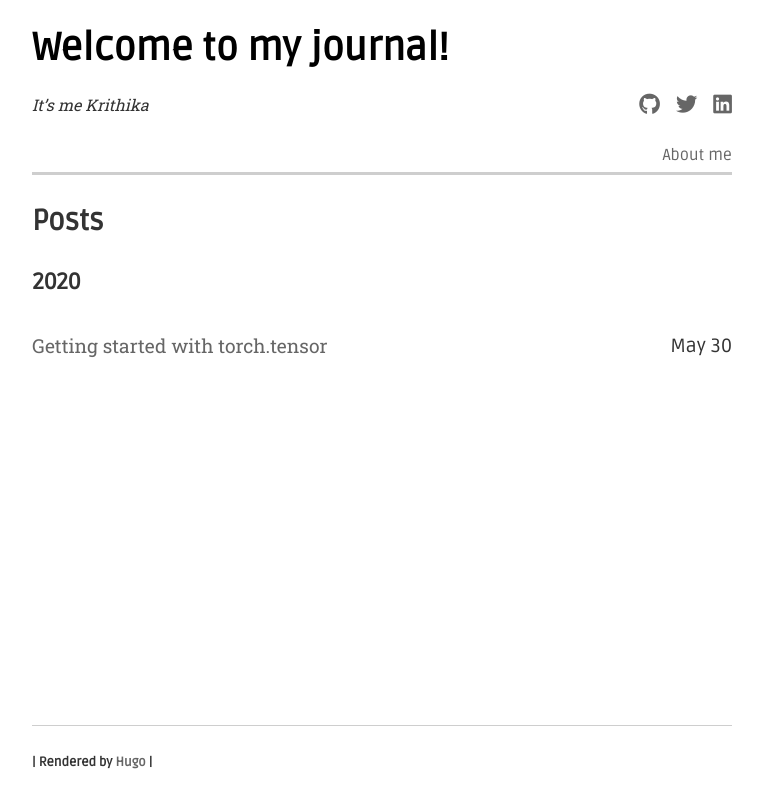
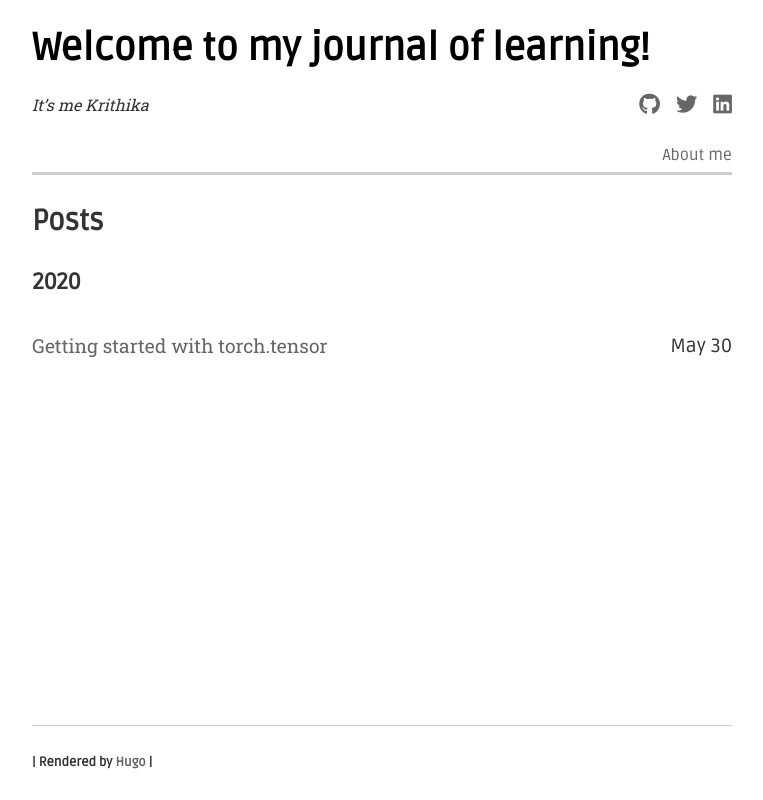
Before and after one commit to KrithikaJayaraman/blog, a plain HTML site: page posts.html in a window 1280 px wide. Shown: the whole page, without its empty margins (258-1021 px from the left). Drawn offline with nearby package versions, Linux system fonts and the light colour scheme.

Commit message:
Update posts.html

```diff
--- a/posts.html
+++ b/posts.html
@@ -6,7 +6,7 @@
   <title>Welcome to my blog!</title>
   <meta charset="utf-8" />
 <meta name="viewport" content="width=device-width, initial-scale=1" />
-<meta name="description" content="Welcome to my journal!" />
+<meta name="description" content="Welcome to my blog!" />
 <meta name="author" content="Krithika Jayaraman" /><link rel="alternate" type="application/rss+xml+xml" href="http://localhost:1313/blog/posts/index.xml" title="Welcome to my journal!" /><meta property="og:title" content="Posts" />
 <meta property="og:description" content="Welcome to my blog!" />
 <meta property="og:type" content="website" />
@@ -29,7 +29,7 @@
   <div id="container">
     <header>
       <h1>
-                <a href="./">Welcome to my journal!</a>
+                <a href="./">Welcome to my journal of learning!</a>
             </h1>
 
       <ul id="social-media">
```
